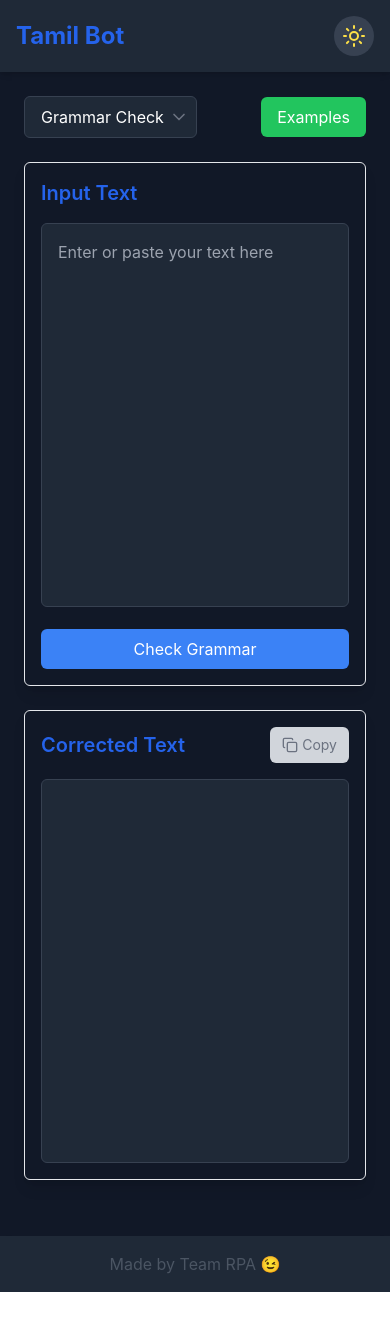
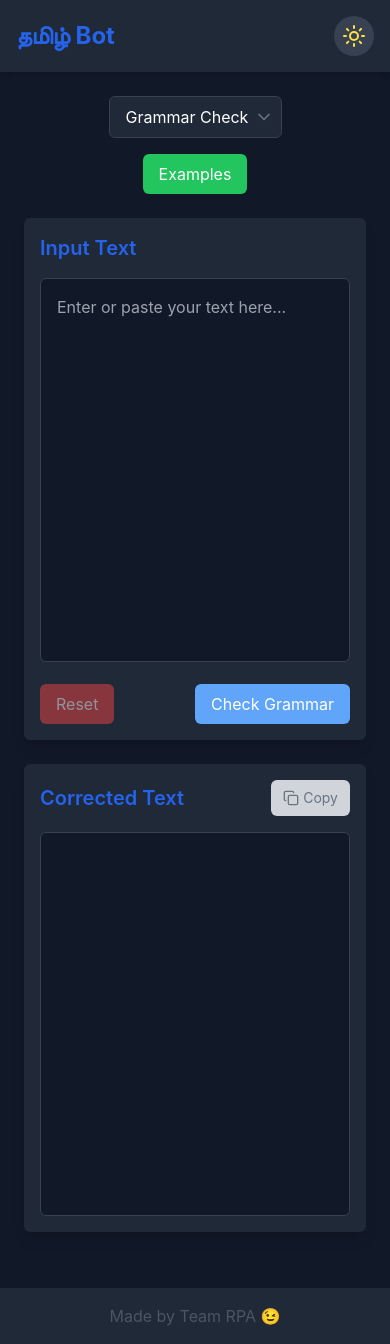
Before and after one commit to Reuben-Stephen-John/Tamil-Grammar-Bot, a React (Create React App) app: page / in a window 390 px wide. Before the commit the page ends 1292 px from the top, so only its background shows below. Built offline with nearby package versions, Linux system fonts and the light colour scheme; no server answers.

Commit message:
alot of changes... slider, responsiveness, prompt, reset button, example button, new passages

```diff
--- a/src/App.js
+++ b/src/App.js
@@ -9,7 +9,7 @@ const App = () => {
   const [inputText, setInputText] = useState('');
   const [outputText, setOutputText] = useState('');
   const [mode, setMode] = useState('grammar');
-  const [summaryLength, setSummaryLength] = useState(50);
+  const [summaryLength, setSummaryLength] = useState(1);
   const [isDarkMode, setIsDarkMode] = useState(true);
   const [isLoading, setIsLoading] = useState(false);
   const [exampleIndex, setExampleIndex] = useState(0);
@@ -34,11 +34,15 @@ const App = () => {
       return;
     }
 
+    // Map slider value to percentage
+    const percentageOptions = [10, 30, 70];
+    const selectedPercentage = percentageOptions[summaryLength];
     if (mode === 'summarize') {
-      prompt = `Summarize the following Tamil passage in clear and concise Tamil, with a length of approximately ${summaryLength}% of the original. Ensure the summary captures the main ideas accurately and excludes any offensive, harmful, or irrelevant content. The text is: ${inputText}`;
+      prompt = `Summarize the following Tamil passage in clear and concise Tamil, with a length of approximately ${selectedPercentage}% of the original passage. Ensure the summary captures the main ideas accurately and excludes any offensive, harmful, or irrelevant content. The text is: ${inputText}`;
     } else {
       prompt = `Correct the grammar of the following Tamil sentence without altering the original meaning or introducing any offensive, harmful, or irrelevant content. Only focus on grammar corrections: ${inputText}`;
     }
+
 
     try {
       const schema = {
@@ -73,7 +77,7 @@ const App = () => {
         setIsLoading(false);
       } else if (mode === 'summarize') {
         const model = genAI.getGenerativeModel({
-          model: "gemini-1.5-pro",
+          model: "gemini-1.5-flash",
           generationConfig: {
             // responseMimeType: "application/json",
             // responseSchema: schema,
@@ -92,6 +96,11 @@ const App = () => {
     }
   };
 
+  const handleReset = () => {
+    setInputText(''); // Clear input text
+    setOutputText(''); // Clear output text (if you have an output state)
+  };
+
   const handleCopy = () => {
     navigator.clipboard.writeText(outputText);
   };
@@ -106,9 +115,9 @@ const App = () => {
     ];
 
     const summarizeExamples = [
-      'தமிழ் மொழி இந்தியாவின் ஒரு அழகான மொழி ஆகும். இது பல தகுதிகளுடன் கூடிய மொழி ஆகும், அது இலக்கியம், சமூகம், மற்றும் கலாச்சாரம் ஆகியவற்றை உள்ளடக்கியது. தமிழில் பல நூல்கள் எழுதப்பட்டுள்ளன, மேலும் பல தரமான எழுத்தாளர்கள் உலகளாவிய வரவேற்பைப் பெற்றுள்ளனர்.',
-      'உலகிலுள்ள வான் விரிவாக குறியிடும் பொருள்கள் அனைத்தும் சூரியனைப் பற்றியது. சூரியன் மூலமாக உலகம் வாழும் சகல உயிரினங்கள் மின்சாரத்தையும், சுழல்பட்ட வானத்தையும் பெறுகின்றன.',
-      'மழை எப்போதும் மிக முக்கியமானது. இது நமது விவசாயத்திற்கு மிக உதவியாக இருக்கும். மழை இல்லாமல் நாங்கள் உணவு பெற முடியாது.'
+      'தமிழகத்தின் வரலாற்று செழுமை மிகுந்த காலகட்டங்களில் இருந்து, பெரும்பாலான பழங்கால தமிழ் நாட்டு மக்களின் வாழ்க்கை, நாகரிகம், கலாசாரம், மற்றும் அவர்களின் கலைப்பண்புகள் நம்மை நவீன உலகின் வண்ணங்களுடன் இணைக்கின்றன. சோழர், சேட்டியர், பாண்டியர், மற்றும் கல்லரைக்குள் வாழ்ந்த தமிழ் மக்களின் உயரிய மரபுகளும், ஆன்மீக பக்கங்களும், வரலாற்றுப் பரந்த பரப்புகளை எடுத்துக்காட்டுகின்றன. தமிழகத்தின் மரபின் இச்செழுமை, தற்போது நம்முடைய உயிர்த்தொகுப்புகளுக்கு நமக்குத் தேவையான செல்வாக்கையும், சிறந்த கல்வியையும் வழங்குகிறது. இந்நிலையில், பழங்காலச் சாகசங்கள், தலமைகள், கலைகளும், வணிகப் பரிமாற்றங்களும் தமிழகத்தின் உலகளாவிய அளவிலான அடையாளமாக திகழ்கின்றன.',
+      'இந்து தத்துவத்தின் அடிப்படையைப் புரிந்து கொள்ளும் போது, வாழ்க்கையின் பல்வேறு பரிமாணங்கள் தொடர்புடையவையாக உள்ளன என்பதை புரிந்து கொள்ளலாம். இந்த தத்துவத்தில், ஆன்மிகம் மற்றும் materialism ஆகியவற்றின் மையமாக நிற்கும் அர்த்தங்களை நம் வாழ்க்கையில் ஒரு பொருத்தமான மற்றும் அமைதியான நிலையை உருவாக்குவதற்கு உதவுகின்றன. உலகின் அனைத்து கலாச்சாரங்களும் வாழ்க்கையின் மிக முக்கியமான அம்சங்களை முன்னணி இடத்தில் வைத்திருக்கின்றன. இந்த அடிப்படையில், வாழ்க்கை என்னும் பயணத்தின் எல்லா தரப்புகளிலும் சுயவிவரத்தை மேம்படுத்துவதற்கும், தன்னம்பிக்கையுடன் மாறும் உலகத்திற்கும் தயாராக இருக்க உதவுகிறது. இதன் மூலம், நம் வாழ்க்கை உயர் அடிப்படையில் இருக்கும் என்பது தெளிவாக நம்பக்கூடியது.',
+      'தற்காலிக வளர்ச்சியின் மூலம், உலகம் இன்று மாறுபட்ட கால நிலைகளை அனுபவிக்கிறது. தொழில்நுட்ப முன்னேற்றம் மற்றும் அறிவியல் கண்டுபிடிப்புகள், மனிதனின் அடுத்தடுத்த செழிப்புகளை உருவாக்குவதாக அமைந்துள்ளன. புதிய கண்டுபிடிப்புகள், இதற்கான பல்வேறு செயல்முறைகள், மற்றும் மனிதன் வாழ்க்கையின் முன்னேற்றத்தை எவ்வாறு அடையலாம் என்பதற்கான வழிமுறைகள் ஆகியவை, ஒரு புதிய கோணத்தில் பொருந்துகின்றன. இதனாலேயே, உலகம் மாறும் போது, அதனை முழுமையாக அணுகுவதற்கும், அது எப்படி செயல்படுகிறதோ அதை புரிந்துகொள்ளுவதற்கும் உதவுகின்றன. இது, தற்காலிகப் பரிமாணங்களை அடையாளம் காண வேண்டிய அவசியத்தை உணர்த்துகிறது.'
     ];
 
     if (mode === 'grammar') {
@@ -116,7 +125,7 @@ const App = () => {
     } else if (mode === 'summarize') {
       setInputText(summarizeExamples[exampleIndex]);
     }
-
+    setOutputText('');
     setExampleIndex((prevIndex) => (prevIndex + 1) % (mode === 'grammar' ? grammarExamples.length : summarizeExamples.length));
   };
 
@@ -131,7 +140,7 @@ const App = () => {
       {/* Navbar */}
       <nav className={`p-4 ${isDarkMode ? 'bg-gray-800' : 'bg-white'} shadow-md`}>
         <div className="container mx-auto flex justify-between items-center">
-          <h1 className="text-2xl font-bold text-blue-600">Tamil Bot</h1>
+          <h1 className="text-2xl font-bold text-blue-600">தமிழ் Bot</h1>
           <button
             onClick={() => setIsDarkMode(!isDarkMode)}
             className={`p-2 rounded-full ${isDarkMode ? 'bg-gray-700 text-yellow-300' : 'bg-gray-100 text-gray-600'} hover:bg-opacity-80 transition-colors duration-200`}
@@ -144,8 +153,8 @@ const App = () => {
       {/* Main content */}
       <main className="flex-grow container mx-auto p-6 flex flex-col items-center">
         <div className="w-full max-w-5xl">
-          <div className="mb-6 flex justify-between items-center">
-            <div className="relative">
+        <div className="mb-6 flex flex-col md:flex-row justify-between items-center space-y-4 md:space-y-0">
+        <div className="relative md:w-auto">
           <select
             value={mode}
             onChange={(e) => {
@@ -153,56 +162,70 @@ const App = () => {
               setInputText('');   // Reset the input text
               setOutputText('');  // Reset the output text
             }}
-                className={`appearance-none border ${isDarkMode ? 'bg-gray-800 border-gray-700' : 'bg-white border-gray-300'} rounded-md px-4 py-2 pr-8 focus:outline-none focus:ring-2 focus:ring-blue-500`}
+            className={`appearance-none border ${isDarkMode ? 'bg-gray-800 border-gray-700' : 'bg-blue-50 border-blu-800'} rounded-md px-4 py-2 pr-8 focus:outline-none focus:ring-2 focus:ring-blue-500`}
           >
             <option value="grammar">Grammar Check</option>
             <option value="summarize">Summarize</option>
           </select>
           <ChevronDown size={20} className="absolute right-2 top-1/2 transform -translate-y-1/2 pointer-events-none text-gray-500" />
         </div>
+
         {mode === 'summarize' && (
-              <div className="flex items-center space-x-2">
+          <div className="flex flex-col md:flex-row items-center space-y-2 md:space-y-0 md:space-x-2">
             <span className="text-sm">Summary Length:</span>
             <input
               type="range"
               min="0"
-                  max="100"
+              max="2"
+              step="1"
               value={summaryLength}
               onChange={(e) => setSummaryLength(e.target.value)}
-                  className="w-24"
+              className="w-full md:w-24"
             />
-                <span className="text-sm font-semibold">{summaryLength}%</span>
+            <span className="text-sm font-semibold">{['Short', 'Medium', 'Long'][summaryLength]}</span>
           </div>
         )}
+
         <button
           onClick={handleExamples}
-              className="ml-4 bg-green-500 text-white py-2 px-4 rounded-md hover:bg-green-600 transition duration-200"
+          className="bg-green-500 text-white py-2 px-4 rounded-md hover:bg-green-600 transition duration-200"
         >
           Examples
         </button>
       </div>
 
+
+
           <div className="flex flex-col md:flex-row gap-6">
             {/* Input */}
-            <div className="w-full md:w-1/2 space-y-4 p-4 border shadow-lg rounded-md">
+            <div className={`w-full md:w-1/2 space-y-4 p-4 ${isDarkMode ? 'bg-gray-800 border-gray-700' : 'bg-blue-50 border-blue-800'} shadow-lg rounded-md`}>
               <h2 className="text-xl font-semibold text-blue-600">Input Text</h2>
               <textarea
                 value={inputText}
                 onChange={(e) => setInputText(e.target.value)}
-                placeholder="Enter or paste your text here"
-                className={`w-full h-96 p-4 border rounded-md resize-none focus:outline-none focus:ring-2 focus:ring-blue-500 ${isDarkMode ? 'bg-gray-800 border-gray-700' : 'bg-white border-gray-300'}`}
+                placeholder="Enter or paste your text here..."
+                className={`w-full h-96 p-4 border rounded-md resize-none focus:outline-none focus:ring-2 focus:ring-blue-500 ${isDarkMode ? 'bg-gray-900 border-gray-700' : 'bg-white border-gray-300'}`}
               />
+              <div className="flex justify-between">
+                <button
+                  onClick={handleReset}
+                  disabled={!inputText}
+                  className={`bg-red-500 hover:bg-red-600 text-white py-2 px-4 rounded-md transition duration-200 ${!inputText ? 'cursor-not-allowed opacity-50' : ''}`}
+                >
+                  Reset
+                </button>
                 <button
                   onClick={handleProcess}
-                disabled={isLoading}
-                className="w-full bg-blue-500 text-white py-2 px-4 rounded-md hover:bg-blue-600 transition duration-200"
+                  disabled={isLoading || !inputText}
+                  className={`w-auto ${inputText ? 'bg-blue-500 hover:bg-blue-600' : 'bg-blue-400 text-gray-500 cursor-not-allowed'} text-white py-2 px-4 rounded-md transition duration-200`}
                 >
                   {isLoading ? 'Processing...' : mode === 'summarize' ? 'Summarize' : 'Check Grammar'}
                 </button>
               </div>
+            </div>
 
             {/* Output */}
-            <div className="w-full md:w-1/2 space-y-4 p-4 border shadow-lg rounded-md">
+            <div className={`w-full md:w-1/2 space-y-4 p-4 ${isDarkMode ? 'bg-gray-800 border-gray-700' : 'bg-blue-50 border-blue-800'} shadow-lg rounded-md`}>
               <div className="flex justify-between items-center">
                 <h2 className="text-xl font-semibold text-blue-600">
                   {mode === 'summarize' ? 'Summary' : 'Corrected Text'}
@@ -216,12 +239,11 @@ const App = () => {
                   <span>Copy</span>
                 </button>
               </div>
-              <div
-                className={`w-full h-96 p-4 border rounded-md overflow-y-auto ${isDarkMode ? 'bg-gray-800 border-gray-700' : 'bg-white border-gray-300'}`}
-              >
+              <div className={`w-full h-96 p-4 border rounded-md overflow-y-auto ${isDarkMode ? 'bg-gray-900 border-gray-700' : 'bg-white border-gray-300'}`}>
                 {isLoading ? <Spinner /> : <Typewriter text={outputText} delay={20} />}
               </div>
             </div>
+
           </div>
         </div>
       </main>
--- a/src/typeanime.jsx
+++ b/src/typeanime.jsx
@@ -3,6 +3,12 @@ import React, { useState, useEffect } from 'react';
 const Typewriter = ({ text, delay }) => {
   const [currentText, setCurrentText] = useState('');
   const [currentIndex, setCurrentIndex] = useState(0);
+
+  useEffect(() => {
+    // Reset the typewriter when the text changes
+    setCurrentText('');
+    setCurrentIndex(0);
+  }, [text]);
 
   useEffect(() => {
     if (currentIndex < text.length) {
```
Lines whose indentation alone changed are shown as unchanged.
